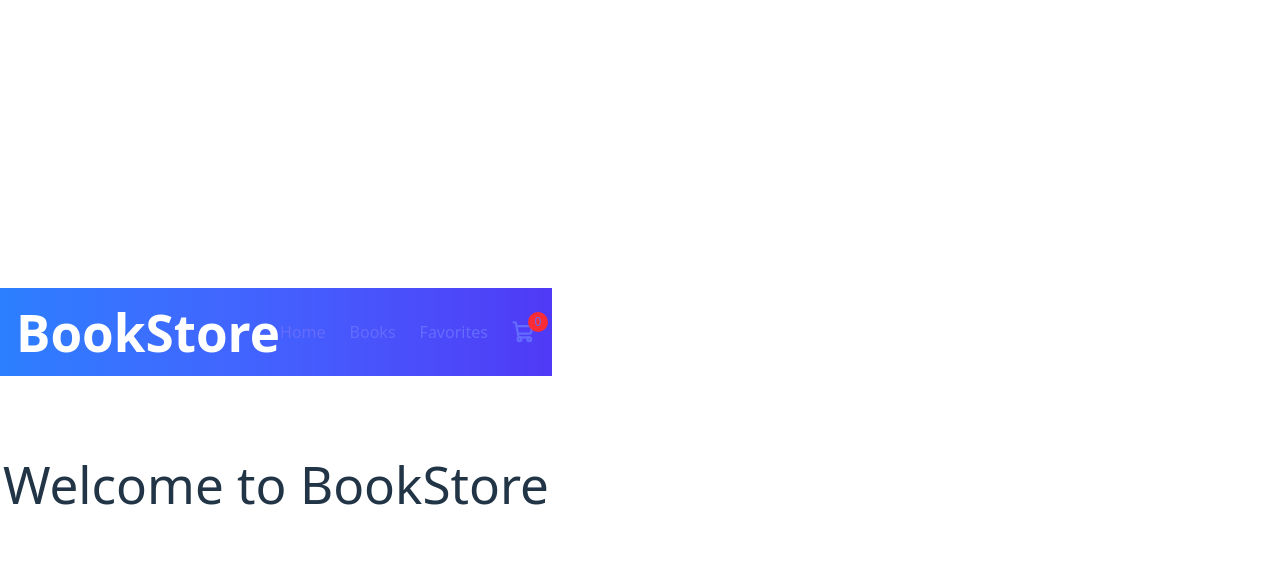
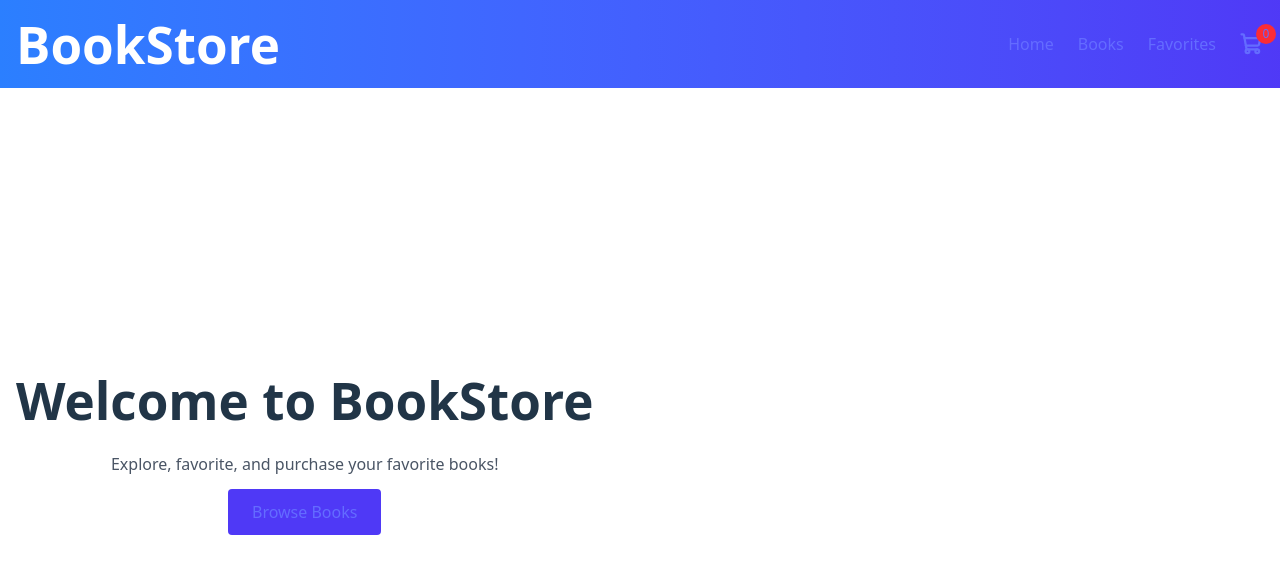
Before and after one commit to misraag/BookStore-ReactVite, a React (Vite) app: page / in a window 1280 px wide. Shown: the top 574 px of the page. Built offline with nearby package versions, Linux system fonts and the light colour scheme.

Commit message:
made alignments correct

```diff
--- a/src/components/Navbar.jsx
+++ b/src/components/Navbar.jsx
@@ -6,7 +6,7 @@ export default function Navbar() {
   const { cart } = useCart();
 
   return (
-    <nav className="bg-gradient-to-r from-blue-500 to-indigo-600 p-4 flex justify-between items-center text-white sticky top-0 z-50">
+    <nav className="bg-gradient-to-r from-blue-500 to-indigo-600 p-4 flex justify-between items-center text-white fixed top-0 left-0 w-full z-50">
       <h1 className="text-2xl font-bold">BookStore</h1>
       <div className="flex items-center gap-6">
         <Link className="hover:underline" to="/">Home</Link>
--- a/src/pages/Books.jsx
+++ b/src/pages/Books.jsx
@@ -7,13 +7,10 @@ export default function Books() {
   const [category, setCategory] = useState("");
   const [sort, setSort] = useState("");
   const [currentPage, setCurrentPage] = useState(1);
-
   const booksPerPage = 8;
 
-  // Categories including "All"
   const categories = ["All", ...new Set(booksData.map((book) => book.category))];
 
-  // Filter by search
   const filteredBooks = booksData
     .filter(
       (book) =>
@@ -24,22 +21,19 @@ export default function Books() {
       category && category !== "All" ? book.category === category : true
     );
 
-  // Sort filtered books
   const sortedBooks = [...filteredBooks];
   if (sort === "price-asc") sortedBooks.sort((a, b) => a.price - b.price);
   if (sort === "price-desc") sortedBooks.sort((a, b) => b.price - a.price);
   if (sort === "title-asc") sortedBooks.sort((a, b) => a.title.localeCompare(b.title));
   if (sort === "title-desc") sortedBooks.sort((a, b) => b.title.localeCompare(a.title));
 
-  // Pagination
   const indexOfLastBook = currentPage * booksPerPage;
   const indexOfFirstBook = indexOfLastBook - booksPerPage;
   const currentBooks = sortedBooks.slice(indexOfFirstBook, indexOfLastBook);
   const totalPages = Math.ceil(sortedBooks.length / booksPerPage);
 
   return (
-    <div className="p-8">
-      {/* Search */}
+    <div className="pt-24 max-w-5xl mx-auto p-8">
       <input
         type="text"
         placeholder="Search by title or author..."
@@ -48,20 +42,18 @@ export default function Books() {
         className="w-full mb-4 p-3 border rounded shadow focus:outline-none focus:ring-2 focus:ring-indigo-500"
       />
 
-      {/* Category Filter */}
       <select
         value={category}
         onChange={(e) => setCategory(e.target.value)}
         className="w-full mb-4 p-3 border rounded shadow focus:outline-none focus:ring-2 focus:ring-indigo-500"
       >
-        {categories.map((cat, index) => (
-          <option key={index} value={cat}>
+        {categories.map((cat, idx) => (
+          <option key={idx} value={cat}>
             {cat}
           </option>
         ))}
       </select>
 
-      {/* Sorting */}
       <select
         value={sort}
         onChange={(e) => setSort(e.target.value)}
@@ -74,7 +66,6 @@ export default function Books() {
         <option value="title-desc">Title: Z → A</option>
       </select>
 
-      {/* Books Grid */}
       <div className="grid grid-cols-1 sm:grid-cols-2 md:grid-cols-3 lg:grid-cols-4 gap-8">
         {currentBooks.length > 0 ? (
           currentBooks.map((book) => <BookCard key={book.id} book={book} />)
@@ -83,7 +74,6 @@ export default function Books() {
         )}
       </div>
 
-      {/* Pagination */}
       {totalPages > 1 && (
         <div className="flex justify-center gap-2 mt-6">
           {Array.from({ length: totalPages }, (_, i) => (
--- a/src/pages/Cart.jsx
+++ b/src/pages/Cart.jsx
@@ -5,21 +5,36 @@ export default function Cart() {
   const { cart, removeFromCart } = useCart();
   const navigate = useNavigate();
 
+  // Empty Cart - perfectly centered
   if (cart.length === 0)
-    return <h1 className="text-3xl text-center mt-20">Cart is Empty</h1>;
+    return (
+      <div className="pt-24 min-h-screen flex flex-col justify-center items-center px-4 text-center">
+        <div className="max-w-md mx-auto">
+          <h1 className="text-3xl font-bold mb-4">Cart is Empty</h1>
+          <p className="text-gray-500 mb-6">You have no books in your cart.</p>
+          <button
+            onClick={() => navigate("/books")}
+            className="bg-indigo-600 text-white px-6 py-3 rounded hover:bg-indigo-700 transition"
+          >
+            Browse Books
+          </button>
+        </div>
+      </div>
+    );
 
+  // Cart with items
   const total = cart.reduce((sum, book) => sum + book.price, 0);
 
   const handleCheckout = () => {
-    navigate("/checkout"); // Navigate to Checkout page
+    navigate("/checkout");
   };
 
   return (
-    <div className="p-8 space-y-6 max-w-4xl mx-auto">
+    <div className="pt-24 max-w-5xl mx-auto px-4 p-8 space-y-6">
       {cart.map((book) => (
         <div
           key={book.id}
-          className="flex items-center justify-between border p-4 rounded shadow hover:shadow-lg transition bg-white"
+          className="flex flex-col md:flex-row items-center md:justify-between border p-4 rounded shadow hover:shadow-lg transition bg-white mx-auto"
         >
           <div className="flex items-center gap-4">
             {book.cover && (
@@ -29,7 +44,7 @@ export default function Cart() {
                 className="w-24 h-32 object-cover rounded-lg"
               />
             )}
-            <div>
+            <div className="text-center md:text-left">
               <h2 className="text-lg font-bold">{book.title}</h2>
               <p className="text-gray-500">{book.author}</p>
               <p className="font-semibold text-indigo-600">₹{book.price}</p>
@@ -37,16 +52,14 @@ export default function Cart() {
           </div>
           <button
             onClick={() => removeFromCart(book.id)}
-            className="bg-red-500 text-white px-4 py-2 rounded hover:bg-red-600 transition"
+            className="bg-red-500 text-white px-4 py-2 rounded hover:bg-red-600 transition mt-4 md:mt-0"
           >
             Remove
           </button>
         </div>
       ))}
 
-      <div className="text-right mt-6 text-xl font-bold">
-        Total: ₹{total}
-      </div>
+      <div className="text-right mt-6 text-xl font-bold">Total: ₹{total}</div>
 
       <div className="text-right mt-4">
         <button
--- a/src/pages/Home.jsx
+++ b/src/pages/Home.jsx
@@ -1,3 +1,20 @@
+import { Link } from "react-router-dom";
+
 export default function Home() {
-  return <h1 className="text-3xl text-center mt-20">Welcome to BookStore</h1>;
+  return (
+    <div className="pt-24 min-h-screen flex flex-col justify-center items-center px-4">
+      <div className="max-w-2xl text-center">
+        <h1 className="text-4xl font-bold mb-6">Welcome to BookStore</h1>
+        <p className="text-gray-600 mb-6">
+          Explore, favorite, and purchase your favorite books!
+        </p>
+        <Link
+          to="/books"
+          className="bg-indigo-600 text-white px-6 py-3 rounded hover:bg-indigo-700 transition"
+        >
+          Browse Books
+        </Link>
+      </div>
+    </div>
+  );
 }
```
